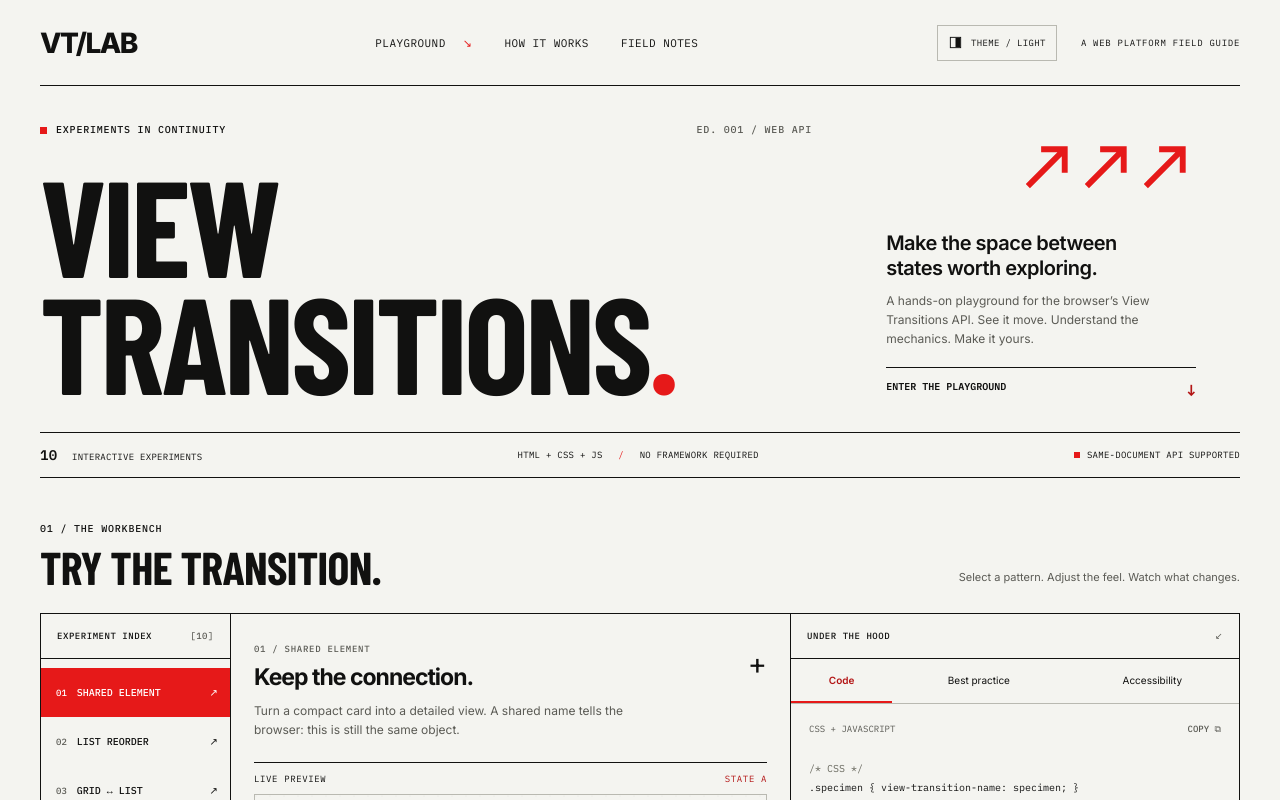
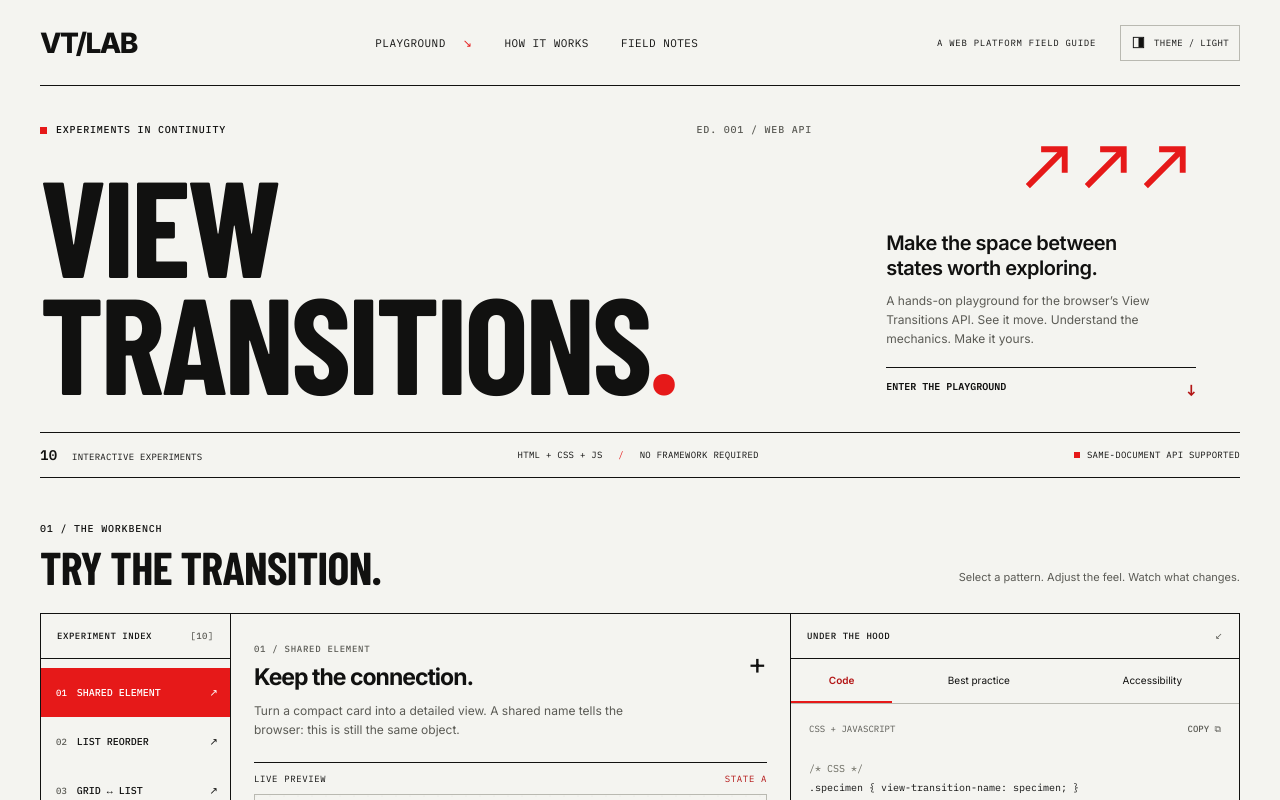
Before and after one commit to ericthayer/view-transitions, a plain HTML site: page dist/index.html in a window 1280 px wide. Shown: the top 800 px of the page. Drawn offline with nearby package versions, Linux system fonts and the light colour scheme; a web font is replaced by a local one.

Commit message:
design: place the theme control at the right edge of the header

```diff
--- a/dist/index.html
+++ b/dist/index.html
@@ -8,7 +8,7 @@
 </head>
 <body>
 <a class="skip" href="#playground">Skip to playground</a>
-<header class="topbar"><a class="brand" href="#" aria-label="VT Lab home">VT/LAB</a><nav aria-label="Main"><a href="#playground">Playground <span>↘</span></a><a href="#how-it-works">How it works</a><a href="#field-notes">Field notes</a></nav><div class="header-tools"><button class="theme-toggle" type="button" data-theme-toggle aria-label="Dark theme" aria-pressed="true"><svg viewBox="0 0 16 16" aria-hidden="true" focusable="false"><rect x="2.5" y="2.5" width="11" height="11" fill="none" stroke="currentColor"/><path d="M8 3h5v10H8Z" fill="currentColor"/></svg><span data-theme-label>THEME / DARK</span></button><span class="top-meta">A WEB PLATFORM FIELD GUIDE</span></div></header>
+<header class="topbar"><a class="brand" href="#" aria-label="VT Lab home">VT/LAB</a><nav aria-label="Main"><a href="#playground">Playground <span>↘</span></a><a href="#how-it-works">How it works</a><a href="#field-notes">Field notes</a></nav><div class="header-tools"><span class="top-meta">A WEB PLATFORM FIELD GUIDE</span><button class="theme-toggle" type="button" data-theme-toggle aria-label="Dark theme" aria-pressed="true"><svg viewBox="0 0 16 16" aria-hidden="true" focusable="false"><rect x="2.5" y="2.5" width="11" height="11" fill="none" stroke="currentColor"/><path d="M8 3h5v10H8Z" fill="currentColor"/></svg><span data-theme-label>THEME / DARK</span></button></div></header>
 <main>
 <section class="hero" aria-labelledby="hero-title"><div class="hero-main"><p class="eyebrow"><span class="red-square"></span> EXPERIMENTS IN CONTINUITY <span class="edition">ED. 001 / WEB API</span></p><h1 id="hero-title">VIEW<br>TRANSITIONS<span class="title-dot">.</span></h1></div><div class="hero-aside"><div class="motion-mark" aria-hidden="true"><svg viewBox="0 0 240 112" aria-hidden="true" focusable="false"><use href="assets/interface-icons.svg#progress"/></svg></div><p>Make the space between<br>states worth exploring.</p><p class="hero-description">A hands-on playground for the browser’s View Transitions API. See it move. Understand the mechanics. Make it yours.</p><a class="text-link" href="#playground">ENTER THE PLAYGROUND <span>↓</span></a></div></section>
 <div class="spec-strip"><span><b data-experiment-count>10</b> INTERACTIVE EXPERIMENTS</span><span>HTML + CSS + JS <i>/</i> NO FRAMEWORK REQUIRED</span><span id="support-label"><span class="status-dot"></span> CHECKING BROWSER SUPPORT</span></div>
```
Also changed, not shown: dist/page-a.html (+1 -1 lines), dist/page-b.html (+1 -1 lines), 1 other file.
